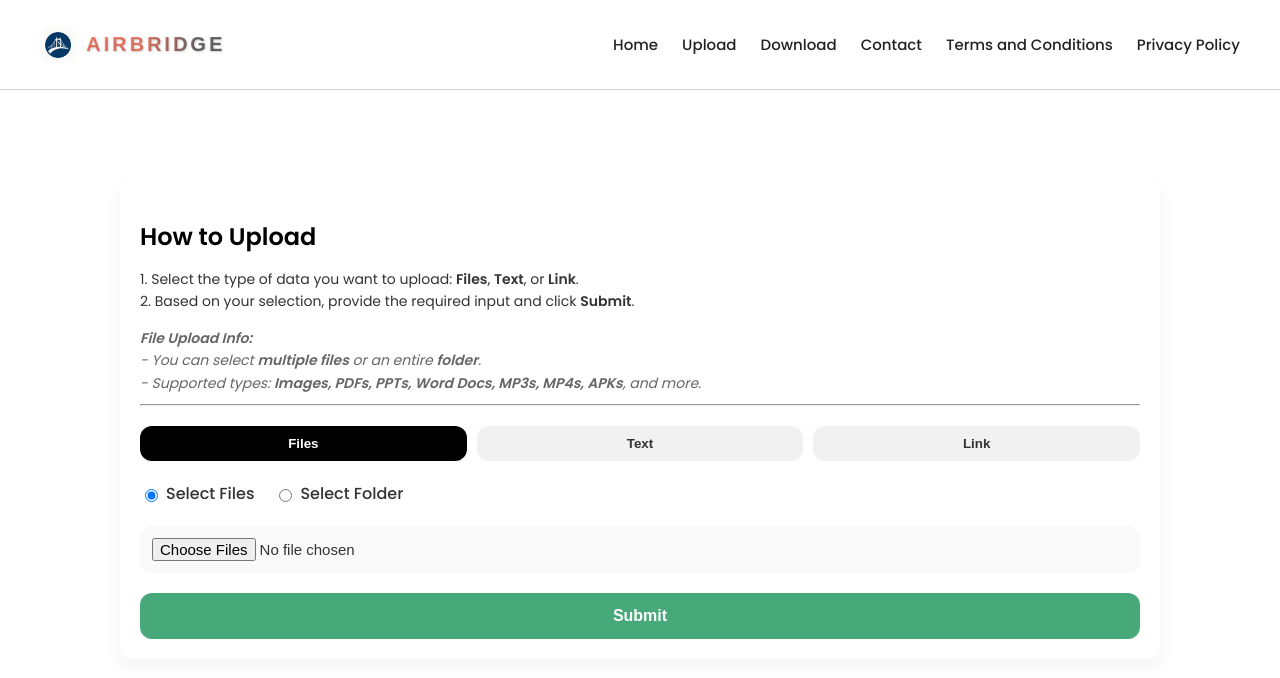
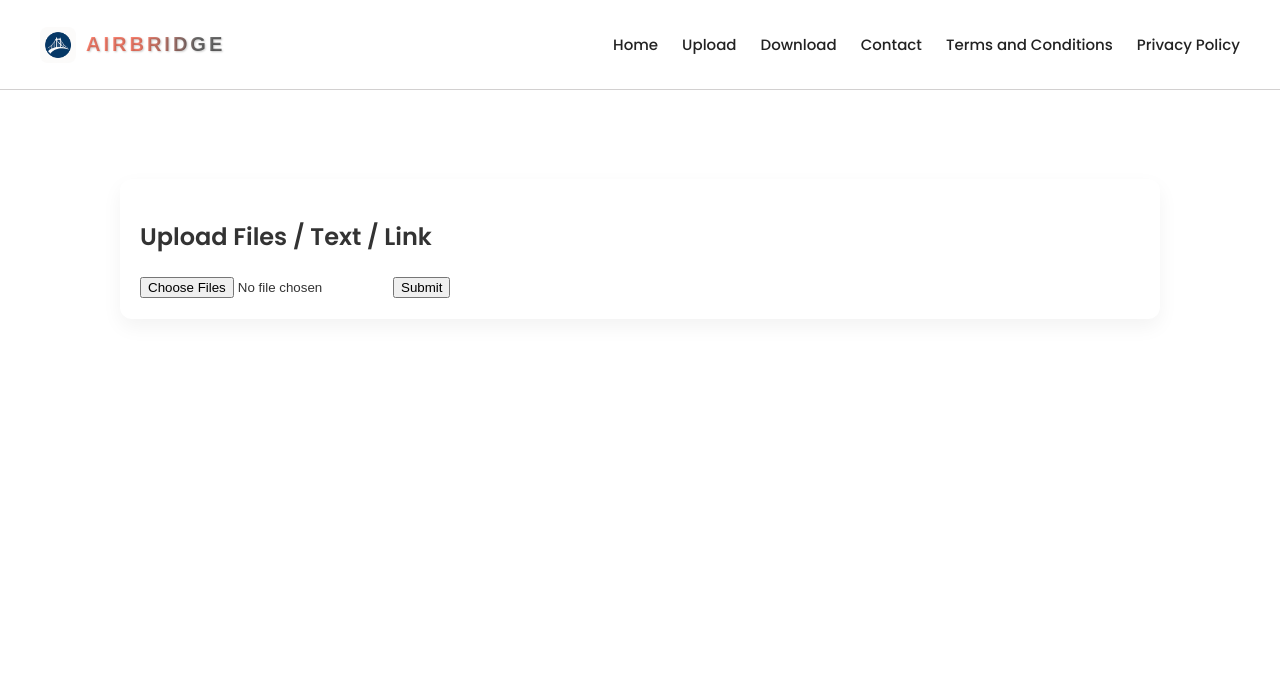
Before and after one commit to Sanjay-adepu/Airbridge, a React (Vite) app: page /upload in a window 1280 px wide. Shown: the top 678 px of the page. Built offline with nearby package versions, Linux system fonts and the light colour scheme.

Commit message:
Update Uploader.jsx

```diff
--- a/src/Uploader.jsx
+++ b/src/Uploader.jsx
@@ -1,155 +1,82 @@
 import React, { useState } from 'react';
+import { generateUploadThingUrl } from 'uploadthing/client';
+import Navbar from './Navbar/Navbar.jsx';
 import './Upload.css';
-import Navbar from "./Navbar/Navbar.jsx";
 import axios from 'axios';
+
+const UPLOADTHING_TOKEN = 'eyJhcGlLZXkiOiJza19saXZlXzY3Nzc0NDMyZmI4YmY4ZWRiODdkMTYwZGMzZGY5ZTRhNGM5ZjA3OGI4MzRkNjgwZjMyMmJjOWE2MTIwMzJmM2UiLCJhcHBJZCI6InJnMDdnbmtrbzYiLCJyZWdpb25zIjpbInNlYTEiXX0=';
 
 const UploadInterface = () => {
   const [selectedType, setSelectedType] = useState('files');
-  const [fileInputMode, setFileInputMode] = useState('files');
   const [files, setFiles] = useState([]);
   const [text, setText] = useState('');
   const [link, setLink] = useState('');
   const [code, setCode] = useState('');
   const [qrImage, setQrImage] = useState('');
 
-  const handleSubmit = async () => {
-    const formData = new FormData();
-    if (selectedType === 'files') {
-      if (files.length === 0) return alert("Please select at least one file.");
-      files.forEach(file => formData.append('files', file));
-    } else if (selectedType === 'text') {
-      if (!text.trim()) return alert("Please enter some text.");
-      formData.append('text', text);
-    } else if (selectedType === 'link') {
-      if (!link.trim()) return alert("Please enter a link.");
-      formData.append('link', link);
+  const handleUpload = async () => {
+    if (selectedType === 'files' && files.length === 0) {
+      return alert('Please select at least one file.');
     }
 
-    try {
-      const response = await axios.post('https://airbridge-backend.vercel.app/upload', formData, {
-        headers: {
-          'Content-Type': 'multipart/form-data',
-        }
+    const fileData = new FormData();
+    files.forEach((file) => fileData.append("files", file));
+
+    const uploadRes = await fetch(generateUploadThingUrl(UPLOADTHING_TOKEN), {
+      method: 'POST',
+      body: fileData,
     });
 
-      setCode(response.data.code);
+    const result = await uploadRes.json();
 
-      const qrRes = await axios.get(`https://airbridge-backend.vercel.app/qrcode/${response.data.code}`);
+    const uploadedFiles = result.files.map(file => ({
+      url: file.url,
+      name: file.name,
+      type: file.type,
+      key: file.key, // ✅ necessary for deletion
+    }));
+
+    const sessionPayload = {
+      files: uploadedFiles,
+      text,
+      link
+    };
+
+    const saveRes = await axios.post('https://airbridge-backend.vercel.app/save', sessionPayload);
+    const generatedCode = saveRes.data.code;
+    setCode(generatedCode);
+
+    const qrRes = await axios.get(`https://airbridge-backend.vercel.app/qrcode/${generatedCode}`);
     setQrImage(qrRes.data.qr);
-    } catch (error) {
-      console.error('Upload error:', error);
-      alert("Upload failed. Please try again.");
-    }
   };
 
   return (
     <>
       <Navbar />
-
       <div className="upload-container">
-        <div className="instructions">
-          <h2>How to Upload</h2>
-          <p>
-            1. Select the type of data you want to upload: <strong>Files</strong>, <strong>Text</strong>, or <strong>Link</strong>.<br />
-            2. Based on your selection, provide the required input and click <strong>Submit</strong>.
-          </p>
-          <p className="file-info">
-            <strong>File Upload Info:</strong><br />
-            - You can select <strong>multiple files</strong> or an entire <strong>folder</strong>.<br />
-            - Supported types: <strong>Images, PDFs, PPTs, Word Docs, MP3s, MP4s, APKs</strong>, and more.
-          </p>
-          <hr />
-        </div>
-
-        <div className="option-container">
-          {['files', 'text', 'link'].map((type) => (
-            <button
-              key={type}
-              onClick={() => setSelectedType(type)}
-              className={`option-btn ${selectedType === type ? 'active' : ''}`}
-            >
-              {type.charAt(0).toUpperCase() + type.slice(1)}
-            </button>
-          ))}
-        </div>
-
-        <div className="dynamic-field">
+        <h2>Upload Files / Text / Link</h2>
         {selectedType === 'files' && (
-            <div className="file-upload-mode">
-              <div className="toggle-mode">
-                <label>
-                  <input
-                    type="radio"
-                    value="files"
-                    checked={fileInputMode === 'files'}
-                    onChange={() => setFileInputMode('files')}
-                  />
-                  Select Files
-                </label>
-                <label>
-                  <input
-                    type="radio"
-                    value="folder"
-                    checked={fileInputMode === 'folder'}
-                    onChange={() => setFileInputMode('folder')}
-                  />
-                  Select Folder
-                </label>
-              </div>
-
           <input
             type="file"
             multiple
-                {...(fileInputMode === 'folder' ? { webkitdirectory: 'true', directory: '' } : {})}
-                onChange={(e) => setFiles(Array.from(e.target.files))}
-                className="input-field"
-              />
-            </div>
-          )}
-
-          {selectedType === 'text' && (
-            <textarea
-              rows="4"
-              placeholder="Enter your message..."
-              value={text}
-              onChange={(e) => setText(e.target.value)}
-              className="textarea-field"
+            onChange={(e) => setFiles([...e.target.files])}
           />
         )}
-
+        {selectedType === 'text' && (
+          <textarea value={text} onChange={(e) => setText(e.target.value)} placeholder="Enter text..." />
+        )}
         {selectedType === 'link' && (
-            <input
-              type="url"
-              placeholder="Paste your link..."
-              value={link}
-              onChange={(e) => setLink(e.target.value)}
-              className="input-field"
-            />
+          <input value={link} onChange={(e) => setLink(e.target.value)} placeholder="Enter link..." />
         )}
-        </div>
-
-        <button onClick={handleSubmit} className="submit-btn">
-          Submit
-        </button>
+        <button onClick={handleUpload}>Submit</button>
 
         {code && (
-          <div className="result-container">
-            <h3>Generated Code:</h3>
-            <p>{code}</p>
-            <a
-              href={`https://airbridge-backend.vercel.app/download/${code}`}
-              target="_blank"
-              rel="noopener noreferrer"
-              className="download-link"
-            >
-              Download Files
+          <div className="result">
+            <p><strong>Code:</strong> {code}</p>
+            <a href={`https://airbridge-backend.vercel.app/download/${code}`} target="_blank" rel="noreferrer">
+              Download ZIP
             </a>
-            {qrImage && (
-              <div className="qr-preview">
-                <h4>QR Code:</h4>
-                <img src={qrImage} alt="QR Code" />
-              </div>
-            )}
+            {qrImage && <img src={qrImage} alt="QR Code" />}
           </div>
         )}
       </div>
```
Lines whose indentation alone changed are shown as unchanged.
